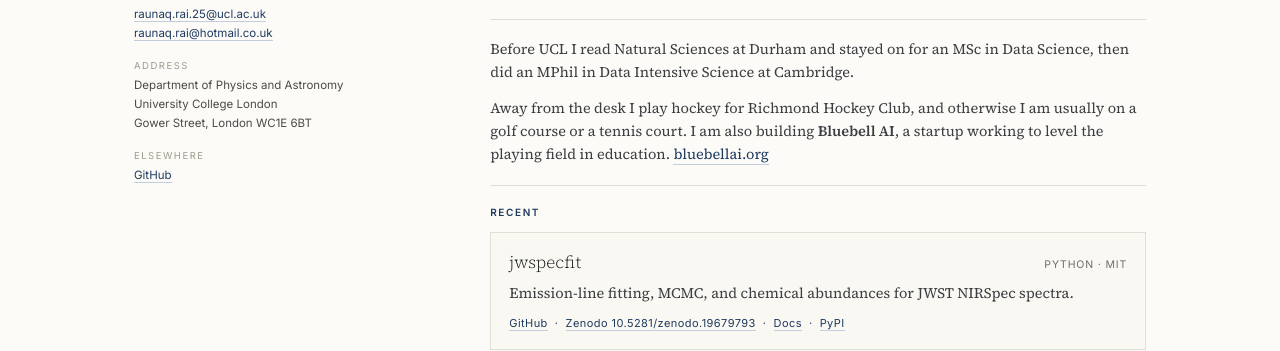
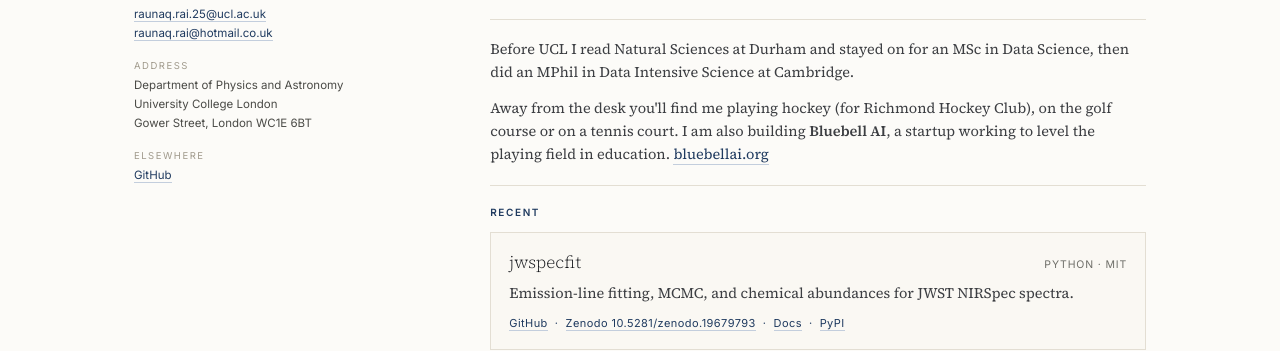
Before and after one commit to raunaq-rai/raunaq-rai.github.io, a Jekyll site: the page built from index.html, in a window 1280 px wide. Shown: the part 674-1025 px from the top of the page. Built offline with Jekyll 4.4.1, drawn with Linux system fonts in a browser that asks for light colours.

Commit message:
Reword the away-from-the-desk line

```diff
--- a/index.html
+++ b/index.html
@@ -30,8 +30,8 @@ something the early population does more generally.</p>
 <p class="body-text">Before UCL I read Natural Sciences at Durham and stayed on for an MSc in Data
 Science, then did an MPhil in Data Intensive Science at Cambridge.</p>
 
-<p class="body-text">Away from the desk I play hockey for Richmond Hockey Club, and otherwise I am
-usually on a golf course or a tennis court. I am also building
+<p class="body-text">Away from the desk you'll find me playing hockey (for Richmond Hockey Club),
+on the golf course or on a tennis court. I am also building
 <strong>Bluebell AI</strong>, a startup working to level the playing field in education.
 <a class="link" href="https://bluebellai.org">bluebellai.org</a></p>
 
```
